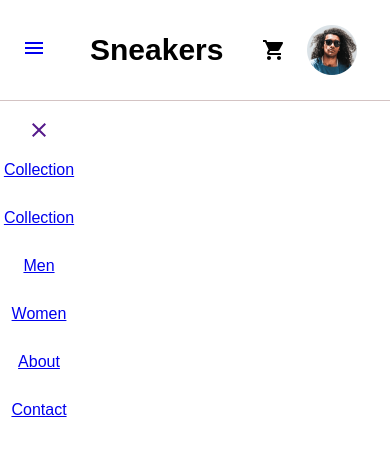
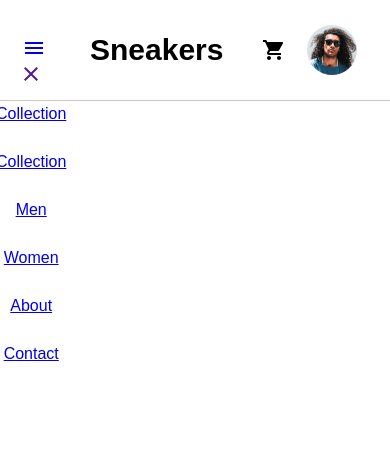
Before and after one commit to kihuni/E-commerce-product-page, a React (Create React App) app: page / in a window 390 px wide. Shown: the top 456 px of the page. Built offline with nearby package versions, Linux system fonts and the light colour scheme.

Commit message:
modified sidebar

```diff
--- a/src/Header.css
+++ b/src/Header.css
@@ -16,12 +16,12 @@
   justify-content: space-around;
   width: 30%;
 }
-.list span {
+.nav-menu span {
   padding: 15px;
   text-decoration: none;
 }
 span:hover {
-  background-color: grey;
+  background-color: rgb(241, 235, 235);
 }
 .header_img {
   object-fit: scale-down;
@@ -33,10 +33,15 @@ span:hover {
   align-items: center;
   justify-content: space-around;
   width: 13%;
+
 }
 .burger {
   display: none;
 }
+.menu-bars{
+  display:none;
+}
+
 @media screen and (max-width: 768px) {
   .header {
     display: flex;
@@ -44,21 +49,23 @@ span:hover {
     align-items: center;
     width: 100%;
   }
-  .nav-menu {
-    left: -100%;
-    transition: 850ms;
-  }
 
-  .list {
+  .nav-menu{
     display: flex;
     position: absolute;
     left: 0px;
     height: 92vh;
-    top: 8vh;
+    bottom: 6px;
     flex-direction: column;
     align-items: center;
-    width: 20%;
-    margin-top: 50px;
+    width: 16%;
+    /*left: -100%;*/
+    transition: 850ms;
+
+  }
+  .nav-menu.active{
+    left: 0;
+    transition: 350ms;
   }
   .logo {
     margin-right: 40px;
@@ -70,4 +77,7 @@ span:hover {
   .burger {
     display: inline;
   }
+  .menu-bars{
+    display:inline;
+  }
 }
--- a/src/Header.js
+++ b/src/Header.js
@@ -12,7 +12,7 @@ const[list, setList] = useState(false)
   return (
     <div className="header">
       <Link to="#" className="menu-bars">
-      <div className="burger">
+      <div>
         <MenuIcon  onClick = {showlist}/>
       </div>
 
@@ -20,9 +20,9 @@ const[list, setList] = useState(false)
 
       <div className="header_optionOne">
         <div className="logo">Sneakers</div>
-        <div className={`list ? 'nav-menu active': 'nav-menu' `}>
+        <div className={list ? 'nav-menu.active': 'nav-menu' }>
           <Link className="menu-bars">
-          <CloseIcon />
+          <CloseIcon className ="close" />
           </Link>
          {SidebarData.map((item, index) =>{
            return(
```
